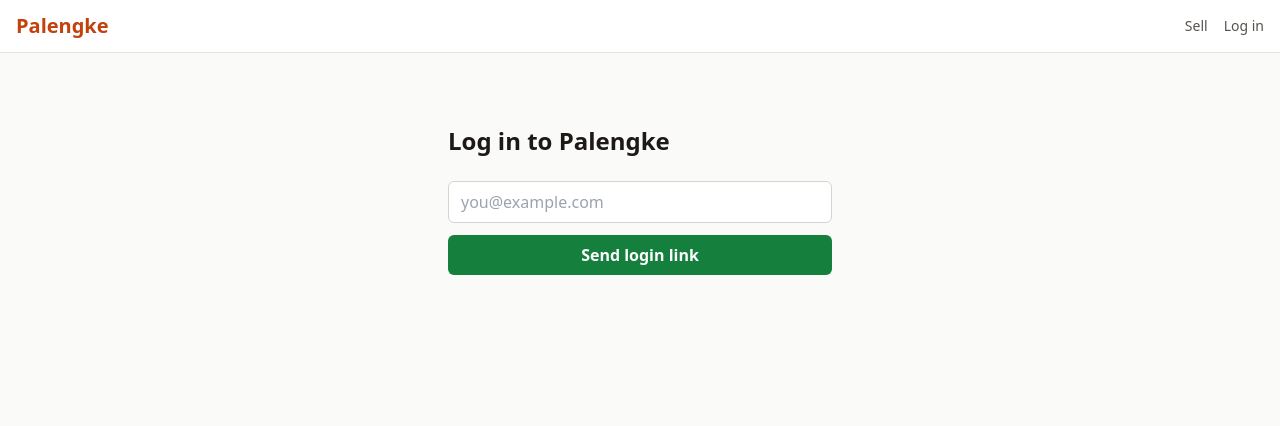
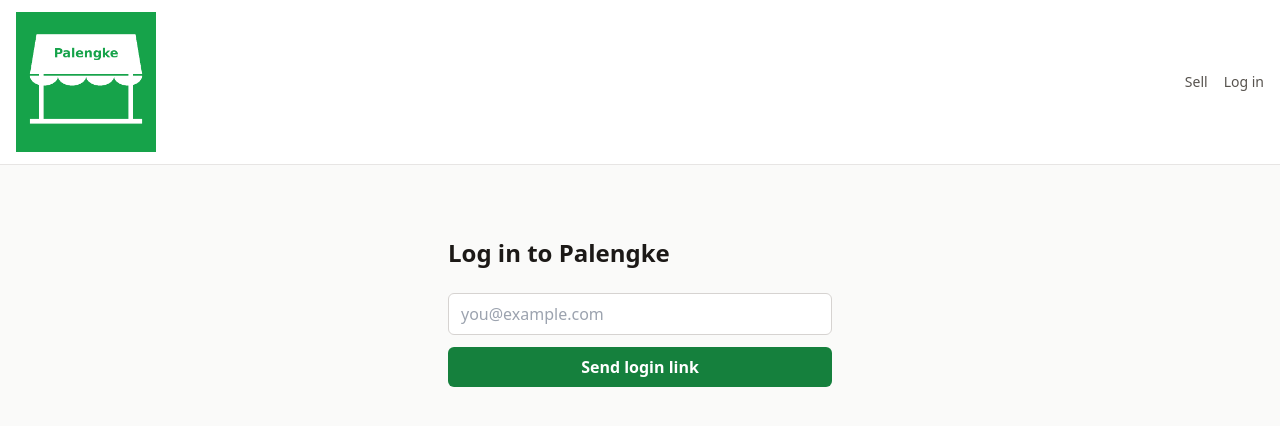
Before and after one commit to gladyscolcol45-hub/palengke, a Next.js app: page /login in a window 1280 px wide. Shown: the top 426 px of the page. Built offline with nearby package versions, Linux system fonts and the light colour scheme; no server answers.

Commit message:
Fix logo filename

```diff
--- a/app/layout.js
+++ b/app/layout.js
@@ -1,4 +1,5 @@
 import './globals.css';
+import Image from 'next/image';
 import AuthNav from '@/components/AuthNav';
 import RequireAuth from '@/components/RequireAuth';
 
@@ -17,9 +18,11 @@
     <html lang="en">
       <body className="min-h-screen bg-stone-50 text-stone-900">
         <header className="border-b border-stone-200 bg-white px-4 py-3 flex items-center justify-between sticky top-0 z-10">
-          <a href="/" className="text-xl font-bold text-orange-700">Palengke</a>
+          <a href="/" className="flex items-center">
+            <Image src="/logo-512.png" alt="Palengke" width={140} height={40} priority />
+          </a>
           <nav className="flex gap-4 text-sm items-center">
-            <a href="/new-listing" className="text-stone-600 hover:text-orange-700">Sell</a>
+            <a href="/new-listing" className="text-stone-600 hover:text-green-700">Sell</a>
             <AuthNav />
           </nav>
         </header>
```
